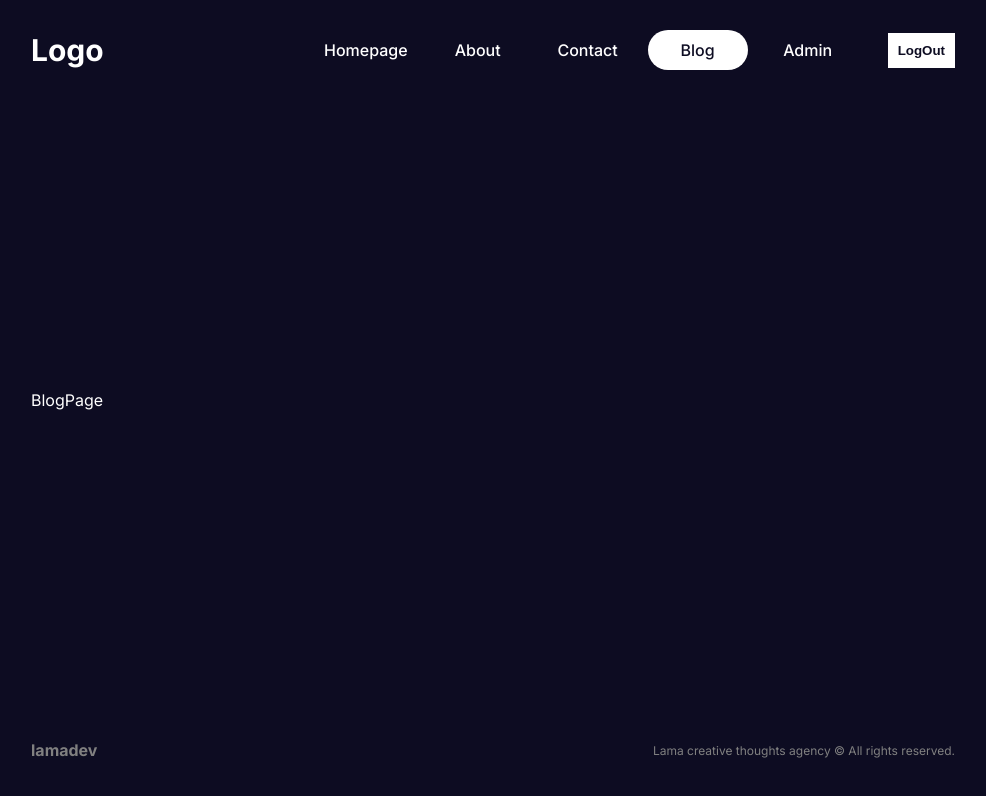
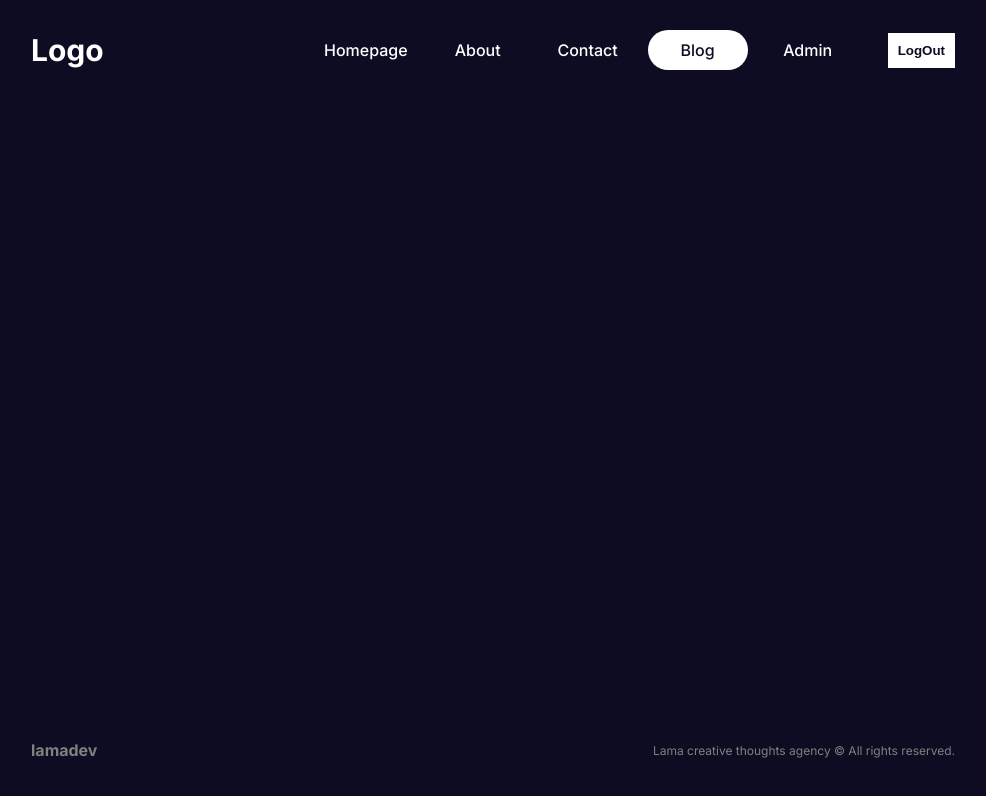
Before and after one commit to DHARAKA-METH/Next_Js_Project, a Next.js app: page /blog in a window 1280 px wide. Shown: the top 796 px of the page, without its empty margins (147-1133 px from the left). Built offline with nearby package versions, Linux system fonts and the light colour scheme.

Commit message:
blog page structure design

```diff
--- /dev/null
+++ b/src/app/blog/blog.module.css
@@ -0,0 +1,3 @@
+.container{
+
+}
--- a/src/app/blog/page.jsx
+++ b/src/app/blog/page.jsx
@@ -1,9 +1,11 @@
-import React from 'react'
-
+import PostCard from "@/components/postCard/postCard"
+import styles from "./blog.module.css"
 const BlogPage = () => {
   return (
-    <div>
-      BlogPage
+    <div className={styles.container}>
+      <PostCard/>
+      <PostCard/>
+      <PostCard/>
     </div>
   )
 }
--- /dev/null
+++ b/src/components/postCard/postCard.js
@@ -0,0 +1,11 @@
+import styles from "./postCard.module.css";
+
+const PostCard = () => {
+  return (
+    <div>
+
+    </div>
+  )
+}
+
+export default PostCard
```
Also changed, not shown: src/components/postCard/postCard.module.css (added).
